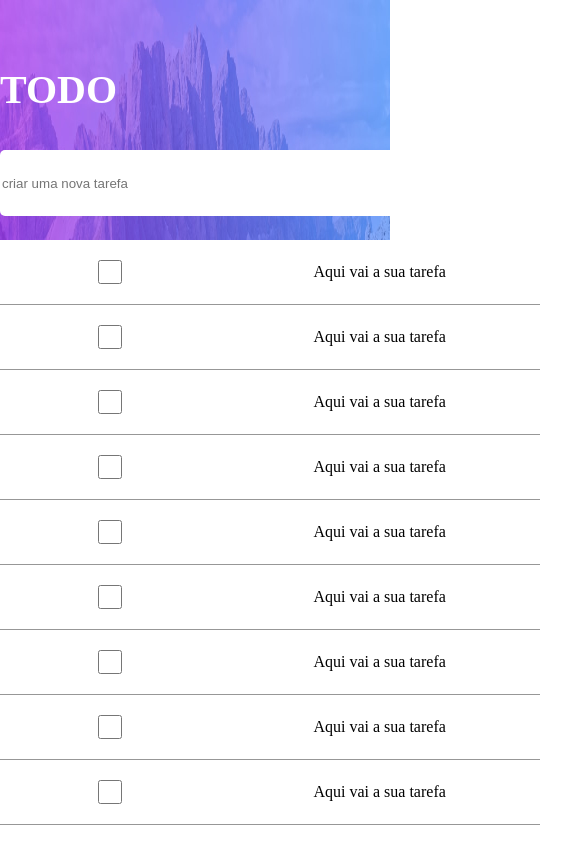
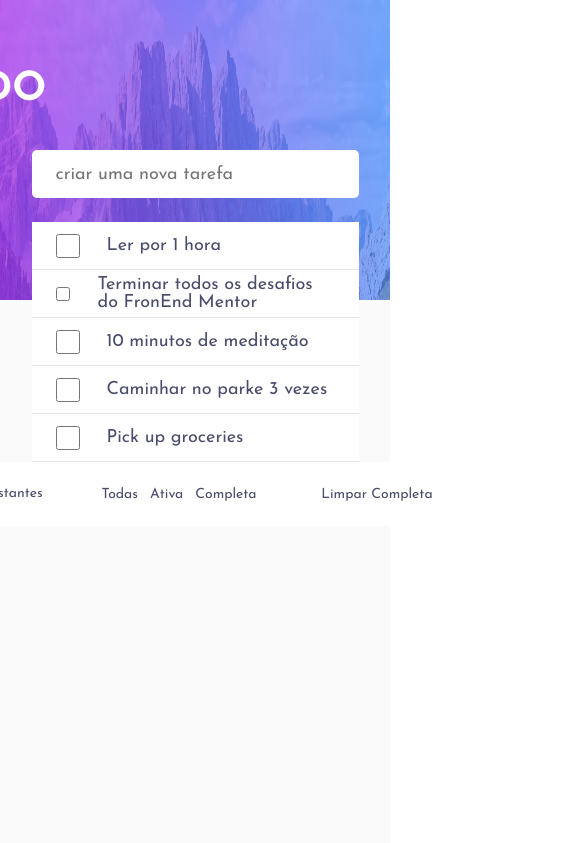
Before and after one commit to Arttutu/to-do, a React (Create React App) app: page / in a window 390 px wide. Shown: the top 843 px of the page, 585 px wide, since content can reach past the window. Built offline with nearby package versions, Linux system fonts and the light colour scheme; the HTML template or start-up script is replaced by a standard one.

Commit message:
continuando a estilização da tarefas, criando novos componentes, criando useState para lista de tarefas, deixando alguns componentes responsivos

```diff
--- /dev/null
+++ b/src/Componentes/ControladorTarefa/index.jsx
@@ -0,0 +1,16 @@
+import React from "react";
+import { ContainerControlador } from "./style";
+
+export default function ControladorTarefa() {
+  return (
+    <ContainerControlador>
+      <span>Itens restantes</span>
+      <div>
+        <button>Todas</button>
+        <button>Ativa</button>
+        <button>Completa</button>
+      </div>
+      <button>Limpar Completa</button>
+    </ContainerControlador>
+  );
+}
--- /dev/null
+++ b/src/Componentes/ControladorTarefa/style.jsx
@@ -0,0 +1,42 @@
+import styled from "styled-components";
+import { CorBranca, Font, corAtiva, corTexto } from "../Variaveis";
+
+export const ContainerControlador = styled.div`
+  width: 540px;
+  height: 64px;
+  font-family: ${Font};
+  font-size: 14px;
+  color: ${corTexto};
+  background-color: ${CorBranca};
+  display: flex;
+  align-items: center;
+  justify-content: space-around;
+  > div {
+    display: flex;
+    align-items: center;
+    button {
+      font-family: ${Font};
+      font-size: 14px;
+      color: ${corTexto};
+      cursor: pointer;
+      border: none;
+      background-color: ${CorBranca};
+      transition: 0.3s;
+      &:hover {
+        color: ${corAtiva};
+      }
+    }
+  }
+  button {
+    font-family: ${Font};
+    font-size: 14px;
+    color: ${corTexto};
+    cursor: pointer;
+    border: none;
+    background-color: ${CorBranca};
+    transition: 0.3s;
+    &:hover {
+      color: ${corAtiva};
+    }
+  }
+`;
--- a/src/Componentes/Tarefa/index.jsx
+++ b/src/Componentes/Tarefa/index.jsx
@@ -1,11 +1,17 @@
 import React from "react";
 import { ContainerTarefa, InputTarefa } from "./style";
-
-export default function Tarefa() {
+import iconeX from "./assets/icon-cross.svg";
+import iconeCheck from "./assets/icon-check.svg";
+export default function Tarefa({ item }) {
   return (
     <ContainerTarefa>
-      <InputTarefa type="checkbox" />
-      <p>Aqui vai a sua tarefa</p>
+      <div>
+        <label>
+          <InputTarefa type="checkbox" icone={iconeCheck} />
+          <span>{item}</span>
+        </label>
+      </div>
+      <img src={iconeX} />
     </ContainerTarefa>
   );
 }
--- a/src/Componentes/Tarefa/style.jsx
+++ b/src/Componentes/Tarefa/style.jsx
@@ -1,18 +1,45 @@
 import styled from "styled-components";
-import { CorBranca, CorCinza } from "../Variaveis";
+import { CorBranca, CorCinza, Font, corTexto } from "../Variaveis";
 
 export const InputTarefa = styled.input`
   width: 24px;
   height: 24px;
-  border-radius: 100%;
+  border-radius: 50%;
+  margin-left: 24px;
 `;
+
 export const ContainerTarefa = styled.div`
   width: 540px;
   height: 64px;
+  box-sizing: border-box;
+  padding-right: 24px;
   display: flex;
   align-items: center;
-  justify-content: space-around;
-  margin: 0px;
+  justify-content: space-between;
   background-color: ${CorBranca};
   border-bottom: 1px solid ${CorCinza};
+  label {
+    display: flex;
+    align-items: center;
+    gap: 24px;
+    color: ${corTexto};
+    font-size: 18px;
+    font-family: ${Font};
+  }
+  label input:checked + span {
+    text-decoration: line-through;
+  }
+  img {
+    display: none;
+  }
+  @media (max-width: 768px) {
+    width: 327px;
+    height: 48px;
+  }
+  &:hover {
+    img {
+      display: block;
+      cursor: pointer;
+    }
+  }
 `;
--- a/src/Componentes/TarefaInput/style.jsx
+++ b/src/Componentes/TarefaInput/style.jsx
@@ -1,10 +1,19 @@
 import styled from "styled-components";
+import { Font, corTexto } from "../Variaveis";
 
 export const Input = styled.input`
   width: 540px;
   height: 64px;
+  box-sizing: border-box;
   border-radius: 5px;
   border: none;
-  margin-top: 40px;
-  margin-bottom: 24px;
+  margin: 40px 0 24px;
+  padding-left: 24px;
+  font-family: ${Font};
+  color: ${corTexto};
+  font-size: 18px;
+  @media (max-width: 768px) {
+    width: 327px;
+    height: 48px;
+  }
 `;
--- a/src/Componentes/Variaveis/index.jsx
+++ b/src/Componentes/Variaveis/index.jsx
@@ -1,4 +1,6 @@
 export const CorBranca = "#fff";
-export const CorCinza = "#979797";
+export const CorCinza = "#E3E4F1";
 export const corFundo = "#FAFAFA";
-export const Font = "Josefin Sans', sans-serif;";
+export const corTexto = "#494C6B";
+export const corAtiva = "#3A7CFD";
+export const Font = "'Josefin Sans', sans-serif;";
--- a/src/Paginas/Home/index.jsx
+++ b/src/Paginas/Home/index.jsx
@@ -1,32 +1,32 @@
-import React from "react";
+import React, { useState } from "react";
 import { Banner, ContainerSection, ContainerTitulo, Main } from "./styled";
 import banner from "./assets/bg-desktop-light.jpg";
 import lua from "./assets/icon-moon.svg";
 import TarefaInput from "../../Componentes/TarefaInput";
 import Tarefa from "../../Componentes/Tarefa";
+import ControladorTarefa from "../../Componentes/ControladorTarefa";
 export default function Home() {
+  const [tarefa, setTarefa] = useState([
+    "Ler por 1 hora",
+    "Terminar todos os desafios do FronEnd Mentor",
+    "10 minutos de meditação",
+    "Caminhar no parke 3 vezes",
+    "Pick up groceries",
+  ]);
   return (
     <>
       <Main>
-        <Banner src={banner} alt="banner do site de tarefas" />
+        <Banner src={banner} alt="banner do site de tarefas desktop" />
         <ContainerSection>
           <ContainerTitulo>
             <h1>todo</h1>
             <img src={lua} alt="Um icone em formato de Lua" />
           </ContainerTitulo>
           <TarefaInput />
-          <Tarefa />
-          <Tarefa />
-          <Tarefa />
-          <Tarefa />
-          <Tarefa />
-          <Tarefa />
-          <Tarefa />
-          <Tarefa />
-          <Tarefa />
-          <Tarefa />
-          <Tarefa />
-          <Tarefa />
+          {tarefa.map((item, index) => (
+            <Tarefa key={index} item={item} />
+          ))}
+          <ControladorTarefa />
         </ContainerSection>
       </Main>
     </>
--- a/src/Paginas/Home/styled.jsx
+++ b/src/Paginas/Home/styled.jsx
@@ -6,6 +6,23 @@ export const Main = styled.main`
   width: 100vw;
   height: 100vh;
 `;
+export const Banner = styled.img`
+  position: absolute;
+  width: 100vw;
+  height: 300px;
+  top: 0px;
+`;
+export const ContainerSection = styled.section`
+  position: relative;
+  max-width: 1440px;
+  display: flex;
+  flex-direction: column;
+  align-items: center;
+  margin: 0 auto;
+  @media (max-width: 768px) {
+    max-width: 375px;
+  }
+`;
 export const ContainerTitulo = styled.div`
   display: flex;
   align-items: center;
@@ -13,6 +30,7 @@ export const ContainerTitulo = styled.div`
   width: 540px;
   margin-top: 70px;
   h1 {
+    font-family: ${Font};
     text-transform: uppercase;
     color: ${CorBranca};
     font-size: 40px;
@@ -23,16 +41,3 @@ export const ContainerTitulo = styled.div`
     height: 24px;
   }
 `;
-export const ContainerSection = styled.section`
-  position: relative;
-  width: 1440px;
-  display: flex;
-  flex-direction: column;
-  margin: 0 auto;
-`;
-export const Banner = styled.img`
-  position: absolute;
-  width: 100vw;
-  height: 300px;
-  top: 0px;
-`;
```
Also changed, not shown: src/Componentes/Tarefa/assets/icon-check.svg (renamed from public/assets/images/icon-check.svg), src/Componentes/Tarefa/assets/icon-cross.svg (renamed from public/assets/images/icon-cross.svg).
